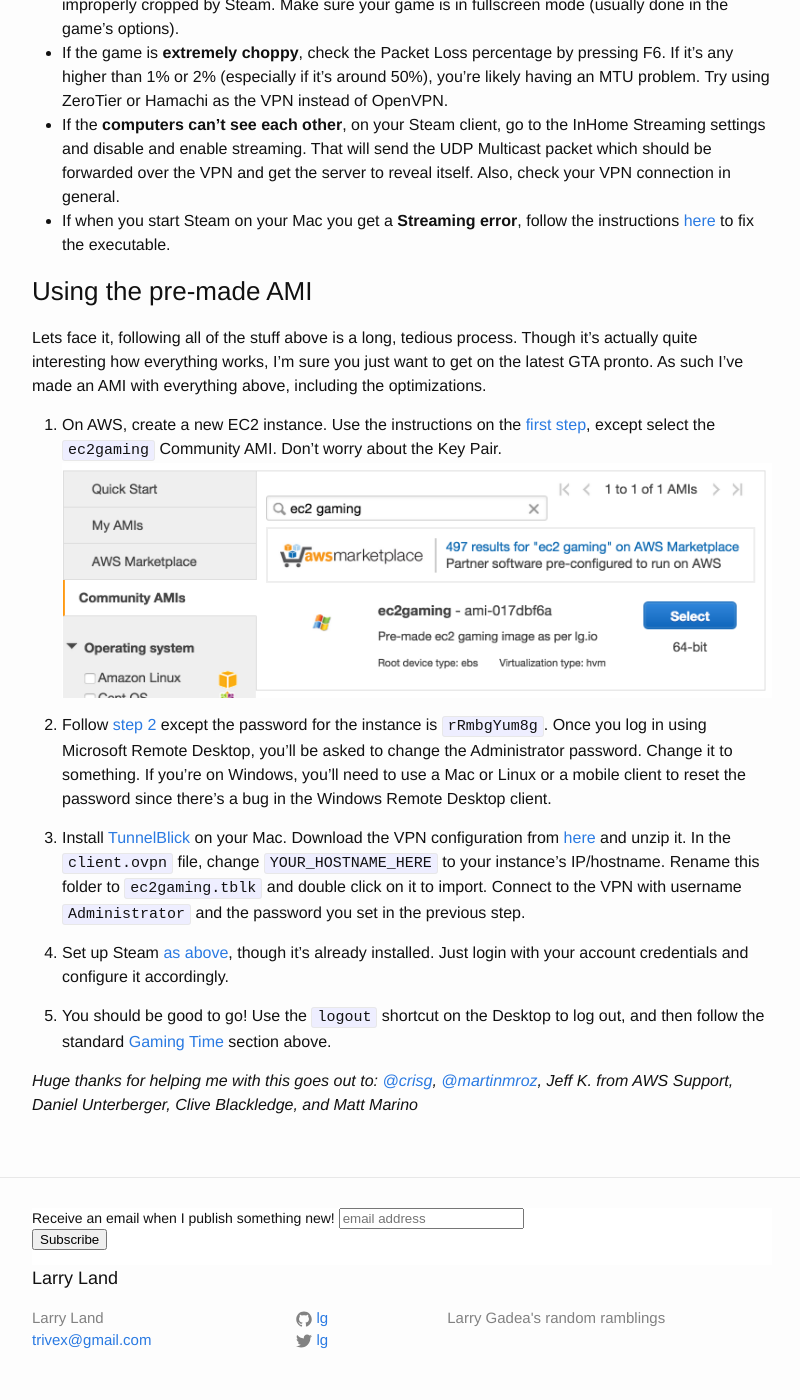
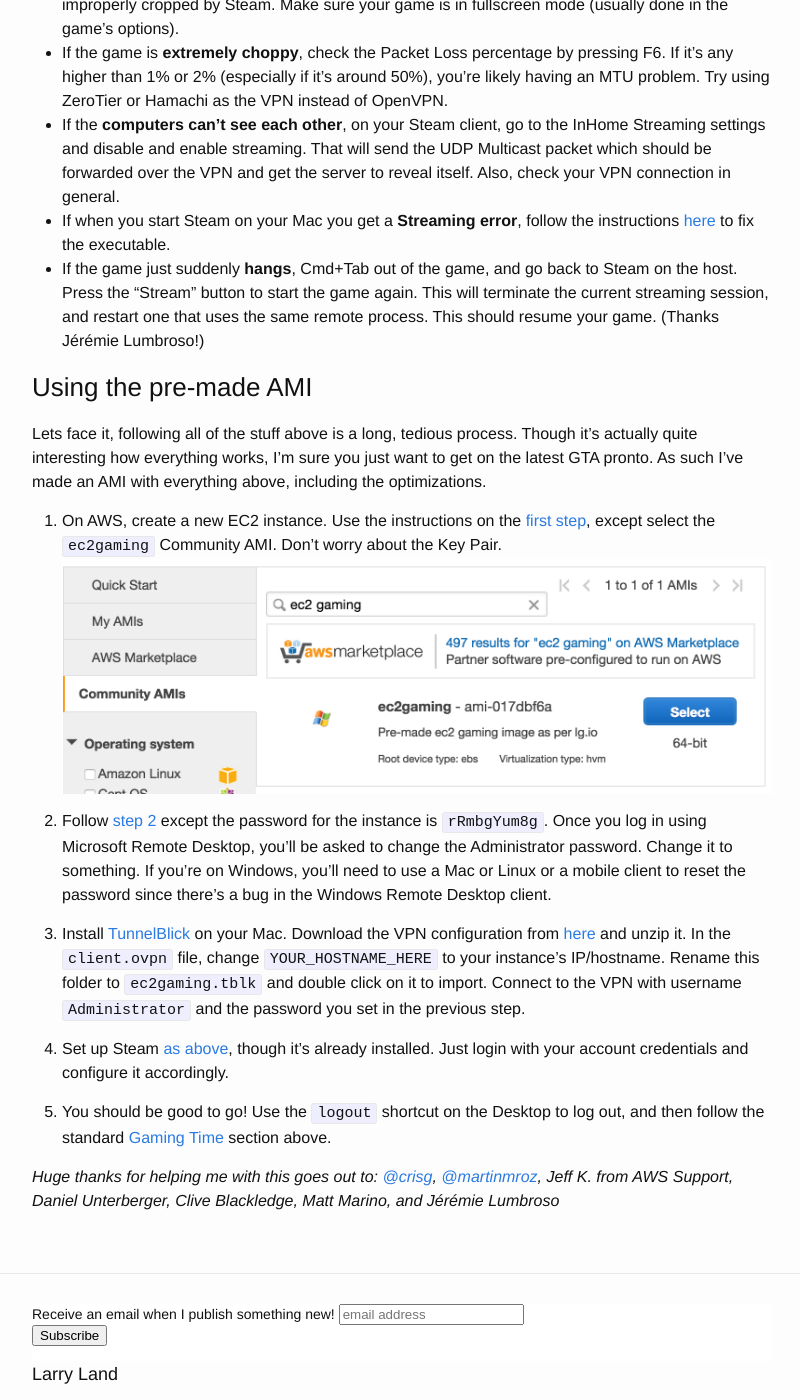
Before and after one commit to lg/lg.io, a Jekyll site: the page built from _posts/2015-07-05-revised-and-much-faster-run-your-own-highend-cloud-gaming-service-on-ec2.markdown, in a window 1280 px wide and 1400 px high, scrolled down 9959 px. Shown: the whole window, without its empty margins (238-1038 px from the left). Built offline with Jekyll 4.4.1, drawn with Linux system fonts in a browser that asks for light colours; comment, search, counter and statistics services are not loaded.

Commit message:
added game hanging solution

```diff
--- a/_posts/2015-07-05-revised-and-much-faster-run-your-own-highend-cloud-gaming-service-on-ec2.markdown
+++ b/_posts/2015-07-05-revised-and-much-faster-run-your-own-highend-cloud-gaming-service-on-ec2.markdown
@@ -192,6 +192,7 @@ There are two ways to see how your streaming performance is doing.
 - If the game is **extremely choppy**, check the Packet Loss percentage by pressing F6. If it's any higher than 1% or 2% (especially if it's around 50%), you're likely having an MTU problem. Try using ZeroTier or Hamachi as the VPN instead of OpenVPN.
 - If the **computers can't see each other**, on your Steam client, go to the InHome Streaming settings and disable and enable streaming. That will send the UDP Multicast packet which should be forwarded over the VPN and get the server to reveal itself. Also, check your VPN connection in general.
 - If when you start Steam on your Mac you get a **Streaming error**, follow the instructions [here](https://steamcommunity.com/groups/homestream/discussions/1/613941122749805249/#c617319460801857830) to fix the executable.
+- If the game just suddenly **hangs**, Cmd+Tab out of the game, and go back to Steam on the host. Press the "Stream" button to start the game again. This will terminate the current streaming session, and restart one that uses the same remote process. This should resume your game. (Thanks Jérémie Lumbroso!)
 
 ### Using the pre-made AMI
 
@@ -208,4 +209,4 @@ Lets face it, following all of the stuff above is a long, tedious process. Thoug
 
 1. You should be good to go! Use the `logout` shortcut on the Desktop to log out, and then follow the standard [Gaming Time](#gaming-time) section above.
 
-_Huge thanks for helping me with this goes out to: [@crisg](http://twitter.com/crisg), [@martinmroz](http://twitter.com/martinmroz), Jeff K. from AWS Support, Daniel Unterberger, Clive Blackledge, and Matt Marino_
+_Huge thanks for helping me with this goes out to: [@crisg](http://twitter.com/crisg), [@martinmroz](http://twitter.com/martinmroz), Jeff K. from AWS Support, Daniel Unterberger, Clive Blackledge, Matt Marino, and Jérémie Lumbroso_
```
